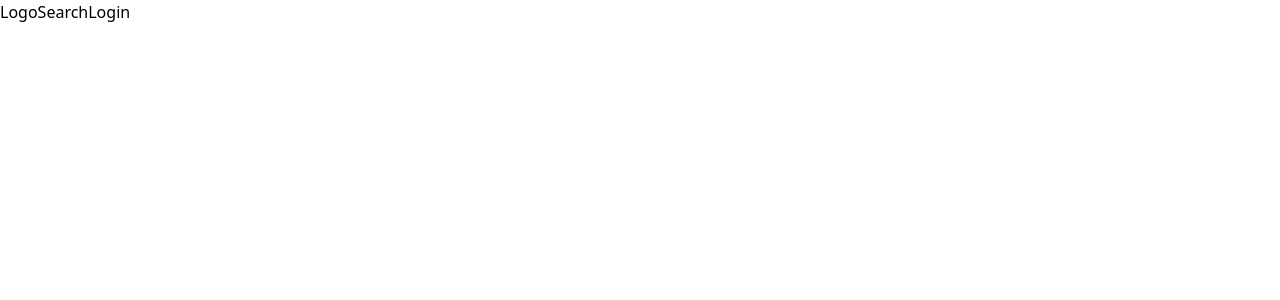
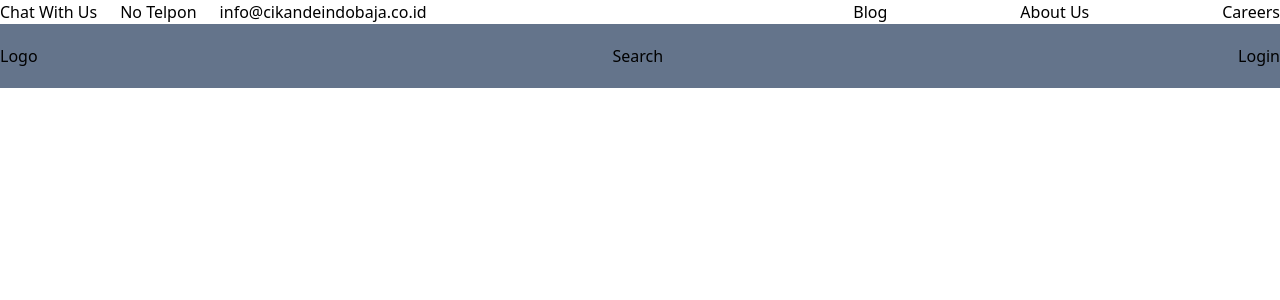
Before and after one commit to pr1m34c4d3my/Cikande-Indobaja-Mandiri, a React (Create React App) app: page / in a window 1280 px wide. Shown: the top 300 px of the page. Built offline with nearby package versions, Linux system fonts and the light colour scheme.

Commit message:
Minor Update

```diff
--- a/src/App.js
+++ b/src/App.js
@@ -1,9 +1,13 @@
 import React from 'react'
 import Header from './components/Header';
+import Topmenu from './components/Topmenu';
 
 function App() {
   return (
-    <Header />
+    <div>
+      <Topmenu />
+      <Header />
+    </div>
   );
 }
 
--- a/src/components/Header.js
+++ b/src/components/Header.js
@@ -2,15 +2,17 @@ import React from 'react'
 
 function Header() {
   return (
-    <div className='container flex content-between'>
-      <div>
-        Logo
-      </div>
-      <div>
-        Search
-      </div>
-      <div>
-        Login
+    <div className=' bg-slate-500'>
+      <div className='mx-auto py-5 container w-full flex justify-between '>
+        <div className=''>
+          Logo
+        </div>
+        <div className=''>
+          Search
+        </div>
+        <div className=''>
+          Login
+        </div>
       </div>
     </div>
   )
--- a/src/components/Topmenu.js
+++ b/src/components/Topmenu.js
@@ -2,7 +2,23 @@ import React from 'react'
 
 function Topmenu() {
   return (
-    <div>Topmenu</div>
+    <div>
+      <div className='container mx-auto flex'>
+        <div className='flex justify-between items-start w-4/12'>
+          <h3>Chat With Us</h3>
+          <h3>No Telpon</h3>
+          <h3>info@cikandeindobaja.co.id</h3>
+        </div>
+        <div className='w-4/12'>
+
+        </div>
+        <div className='flex justify-between w-4/12'>
+          <h3>Blog</h3>
+          <h3>About Us</h3>
+          <h3>Careers</h3>
+        </div>
+      </div>
+    </div>
   )
 }
 
```
